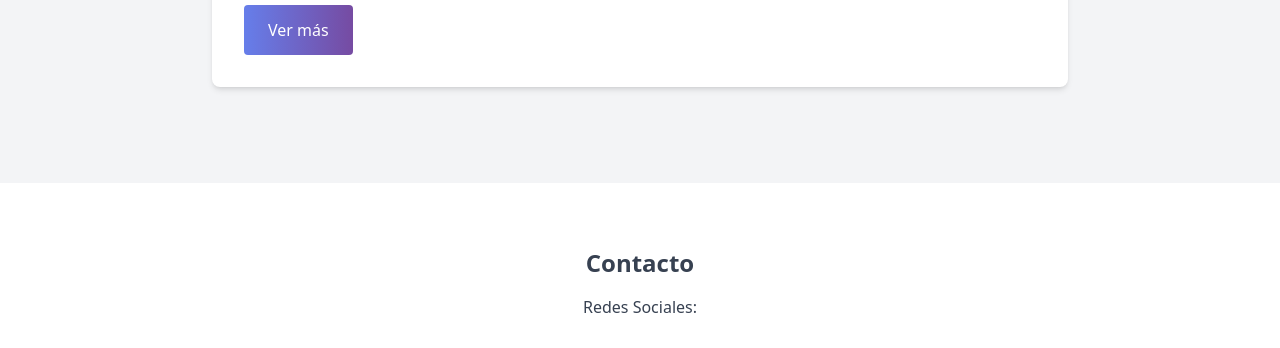
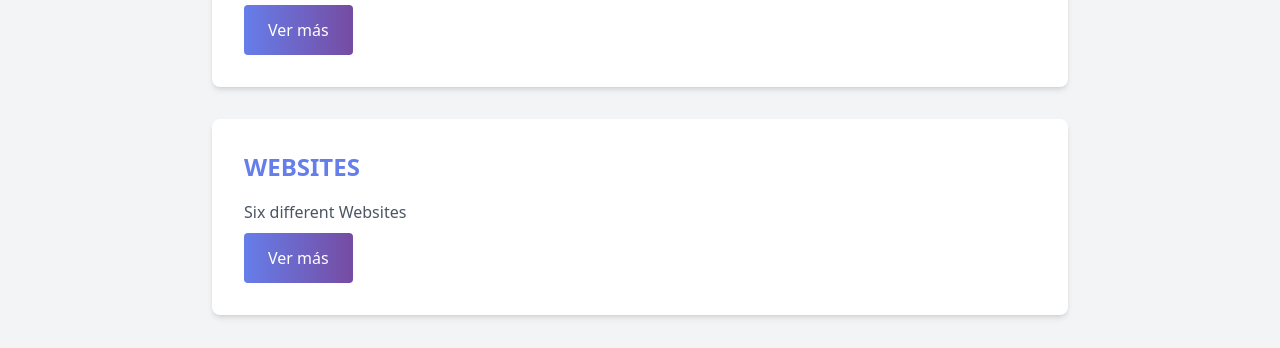
Before and after one commit to CarlaFernandezTaus/carla-tailwind, a website: page index.html in a window 1280 px wide. Shown: the part 1041-1389 px from the top of the page. Drawn offline with nearby package versions, Linux system fonts and the light colour scheme.

Commit message:
Index principal modificado

```diff
--- a/index.html
+++ b/index.html
@@ -53,6 +53,13 @@
                     <h3 class="text-2xl font-bold text-[#667eea] mb-4 uppercase">Mini projects</h3>
                     <p class="text-gray-600 mb-2">Five different mini projects </p>
                     <a href="./practica/mini-projects/index.html" class="inline-block bg-gradient-to-r from-[#667eea] to-[#764ba2] text-white px-6 py-3 rounded no-underline hover:opacity-90 transition-opacity duration-300">Ver más</a>
+                </div>
+
+                <!-- Proyecto 4 -->
+                <div class="bg-white p-8 mb-8 rounded-lg shadow-md hover:shadow-2xl hover:-translate-y-1 transition-all duration-300">
+                    <h3 class="text-2xl font-bold text-[#667eea] mb-4 uppercase">WEBSITES</h3>
+                    <p class="text-gray-600 mb-2">Six different Websites </p>
+                    <a href="./WebSites/index.html" class="inline-block bg-gradient-to-r from-[#667eea] to-[#764ba2] text-white px-6 py-3 rounded no-underline hover:opacity-90 transition-opacity duration-300">Ver más</a>
                 </div>
         </div>
     </section>
```
